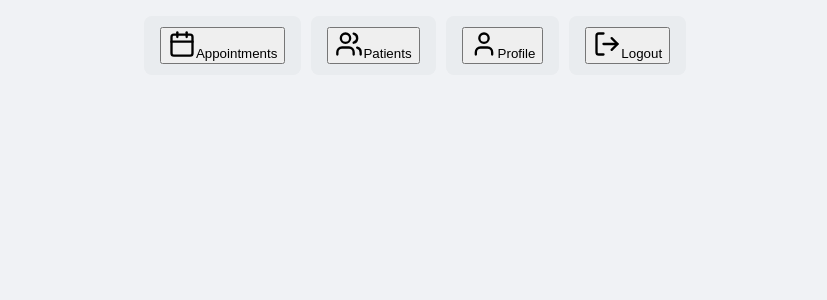
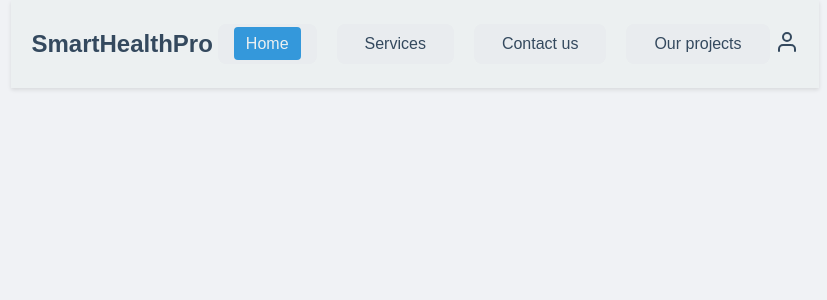
Before and after one commit to hassaan871/smarthealthpro-web, a React (Create React App) app: page /doctordashboard in a window 1280 px wide. Shown: the top 300 px of the page, without its empty margins (225-1052 px from the left). Built offline with nearby package versions, Linux system fonts and the light colour scheme.

Commit message:
navbar color ui fixed

```diff
--- a/package.json
+++ b/package.json
@@ -12,6 +12,7 @@
     "lucide-react": "^0.438.0",
     "react": "^18.2.0",
     "react-dom": "^18.2.0",
+    "react-icons": "^5.3.0",
     "react-router-dom": "^6.26.1",
     "react-scripts": "5.0.1",
     "recharts": "^2.12.7",
--- a/src/components/Navbar/Nav.css
+++ b/src/components/Navbar/Nav.css
@@ -1,66 +1,56 @@
-/* Nav.css */
-.nav-item {
-    transition: all 0.3s ease;
-    position: relative;
-    overflow: hidden;
+.nav-container {
+    background-color: #ECF0F1;
+    width: 100%;
+    padding: 10px 0;
+    box-shadow: 0 2px 4px rgba(0,0,0,0.1);
   }
 
-  .nav-item::before {
-    content: '';
-    position: absolute;
-    top: 0;
-    left: 0;
-    width: 100%;
-    height: 100%;
-    background-color: #F1C40F;
-    transform: translateY(100%);
-    transition: transform 0.3s ease;
-    z-index: 0;
+  .nav-content {
+    display: flex;
+    justify-content: space-between;
+    align-items: center;
+    max-width: 1200px;
+    margin: 0 auto;
+    padding: 0 20px;
   }
 
-  .nav-item:hover::before {
-    transform: translateY(0);
+  .nav-title {
+    color: #34495E;
+    font-size: 24px;
+    font-weight: bold;
   }
 
-  .nav-item:hover {
-    color: #34495E;
+  .nav-list {
+    display: flex;
+    list-style-type: none;
+    margin: 0;
+    padding: 0;
   }
 
-  .nav-item.active {
-    background-color: #3498DB;
-    box-shadow: 0 4px 6px rgba(52, 152, 219, 0.3);
-    transform: translateY(-2px);
+  .nav-item {
+    margin: 0 5px;
   }
 
-  .nav-icon, .nav-text {
-    position: relative;
-    z-index: 1;
+  .nav-item a {
+    color: #34495E;
+    text-decoration: none;
+    padding: 8px 12px;
+    border-radius: 4px;
+    font-size: 16px;
+    transition: background-color 0.3s, color 0.3s;
   }
 
-  .nav-icon {
-    transition: transform 0.3s ease;
+  .nav-item:hover a,
+  .nav-item.active a {
+    background-color: #3498DB;
+    color: #ECF0F1;
   }
 
-  .nav-item:hover .nav-icon {
-    transform: scale(1.1);
+  .nav-user-icon {
+    color: #34495E;
+    cursor: pointer;
   }
 
-  @media (max-width: 640px) {
-    .nav-text {
-      display: none;
-    }
-
-    .nav-icon {
-      margin-bottom: 0;
-    }
-
-    .nav-item {
-      padding: 0.75rem;
-    }
+  .nav-user-icon:hover {
+    color: #3498DB;
   }
-
-  @media (min-width: 641px) {
-    .nav-item {
-      padding: 0.75rem 1rem;
-    }
-  }
--- a/src/components/Navbar/Nav.js
+++ b/src/components/Navbar/Nav.js
@@ -1,35 +1,35 @@
 import React, { useState } from 'react';
-import { Calendar, Users, User, LogOut } from 'lucide-react';
+import { FiUser } from 'react-icons/fi';
+import './Nav.css';
 
 const Nav = () => {
-  const [activeItem, setActiveItem] = useState('Appointments');
+  const [activeItem, setActiveItem] = useState('Home');
 
-  const navItems = [
-    { name: 'Appointments', icon: Calendar },
-    { name: 'Patients', icon: Users },
-    { name: 'Profile', icon: User },
-    { name: 'Logout', icon: LogOut },
-  ];
+  const navItems = ['Home', 'Services', 'Contact us', 'Our projects'];
 
   return (
-    <nav className="bg-[#34495E] text-[#ECF0F1] p-4 w-full shadow-lg">
-      <ul className="flex justify-between items-center max-w-4xl mx-auto">
-        {navItems.map((item) => (
-          <li key={item.name} className="flex-1 mx-1">
-            <button
-              onClick={() => setActiveItem(item.name)}
-              className={`nav-item flex flex-col items-center justify-center w-full p-3 rounded-lg transition-all ${
-                activeItem === item.name
-                  ? 'bg-[#3498DB] shadow-md transform scale-105'
-                  : 'hover:bg-[#3498DB]/30'
-              }`}
-            >
-              <item.icon className="nav-icon mb-2" size={28} />
-              <span className="nav-text text-sm font-medium">{item.name}</span>
-            </button>
-          </li>
-        ))}
-      </ul>
+    <nav className="nav-container">
+      <div className="nav-content">
+        <h1 className="nav-title">SmartHealthPro</h1>
+        <ul className="nav-list">
+          {navItems.map((item) => (
+            <li key={item} className={`nav-item ${activeItem === item ? 'active' : ''}`}>
+              <a
+                href="#"
+                onClick={(e) => {
+                  e.preventDefault();
+                  setActiveItem(item);
+                }}
+              >
+                {item}
+              </a>
+            </li>
+          ))}
+        </ul>
+        <div className="nav-user-icon">
+          <FiUser size={24} />
+        </div>
+      </div>
     </nav>
   );
 };
```
Also changed, not shown: 1 other file (tests, documents, lock files or other folders).
